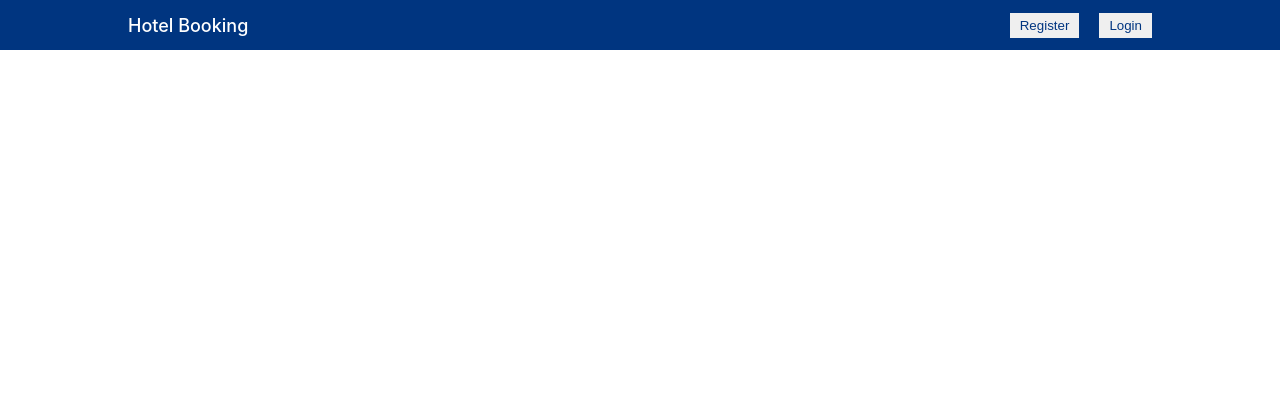
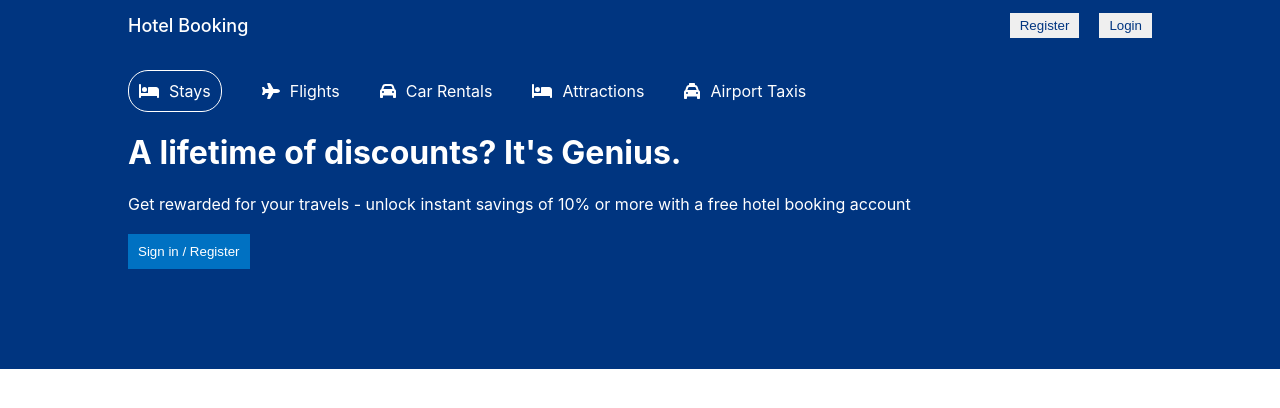
Before and after one commit to pustian-rafiq/nodejs-booking-app, a React (Create React App) app: page / in a window 1280 px wide. Shown: the top 408 px of the page. Built offline with nearby package versions, Linux system fonts and the light colour scheme.

Commit message:
design header section

```diff
--- a/package.json
+++ b/package.json
@@ -3,6 +3,10 @@
   "version": "0.1.0",
   "private": true,
   "dependencies": {
+    "@fortawesome/fontawesome-svg-core": "^6.1.1",
+    "@fortawesome/free-regular-svg-icons": "^6.1.1",
+    "@fortawesome/free-solid-svg-icons": "^6.1.1",
+    "@fortawesome/react-fontawesome": "^0.1.18",
     "@testing-library/jest-dom": "^5.16.4",
     "@testing-library/react": "^13.3.0",
     "@testing-library/user-event": "^13.5.0",
--- /dev/null
+++ b/src/components/header/Header.jsx
@@ -0,0 +1,42 @@
+import React from 'react'
+import "./header.css"
+import { FontAwesomeIcon } from '@fortawesome/react-fontawesome'
+import { faBed, faCar, faPlane, faTaxi } from '@fortawesome/free-solid-svg-icons'
+
+const Header = () => {
+  return (
+    <div className='header'>
+        <div className="headerContainer">
+        <div className="headerList">
+            <div className="headerListItem active">
+              <FontAwesomeIcon icon={faBed} />
+              <span>Stays</span>
+            </div>
+            <div className="headerListItem">
+              <FontAwesomeIcon icon={faPlane} />
+              <span>Flights</span>
+            </div>
+            <div className="headerListItem">
+              <FontAwesomeIcon icon={faCar} />
+              <span>Car Rentals</span>
+            </div>
+            <div className="headerListItem">
+              <FontAwesomeIcon icon={faBed} />
+              <span>Attractions</span>
+            </div>
+            <div className="headerListItem">
+              <FontAwesomeIcon icon={faTaxi} />
+              <span>Airport Taxis</span>
+            </div>
+        </div>
+        <h1 className="headerTitle">A lifetime of discounts? It's Genius.</h1>
+        <p className="headerDescription">
+            Get rewarded for your travels - unlock instant savings of 10% or more with a free hotel booking account
+        </p>
+        <button className='headerBtn'>Sign in / Register</button>
+        </div>
+    </div>
+  )
+}
+
+export default Header
--- /dev/null
+++ b/src/components/header/header.css
@@ -0,0 +1,36 @@
+.header{
+    background-color: #003580;
+    color: white;
+    display: flex;
+    justify-content: center;
+}
+.headerContainer{
+    width: 100%;
+    max-width: 1024px;
+    margin: 20px 0px 100px 0px;
+}
+.headerList{
+    display: flex;
+    gap: 40px;
+}
+.headerListItem{
+    display: flex;
+    align-items: center;
+    gap:10px;
+}
+.headerListItem.active{
+ border: 1px solid white;
+ padding: 10px;
+ border-radius: 20px;
+}
+.headerDescription{
+    margin: 20px 0px;
+}
+.headerBtn{
+    background-color: #0071c2;
+    color: white;
+    font-weight: 500;
+    border: none;
+    padding: 10px;
+    cursor: pointer;
+}
--- a/src/pages/home/HomePage.jsx
+++ b/src/pages/home/HomePage.jsx
@@ -1,10 +1,12 @@
 import React from 'react'
+import Header from '../../components/header/Header'
 import Navbar from '../../components/navbar/Navbar'
 
 const HomePage = () => {
   return (
     <div>
        <Navbar/>
+       <Header/>
     </div>
   )
 }
```
Also changed, not shown: 1 other file (tests, documents, lock files or other folders).
